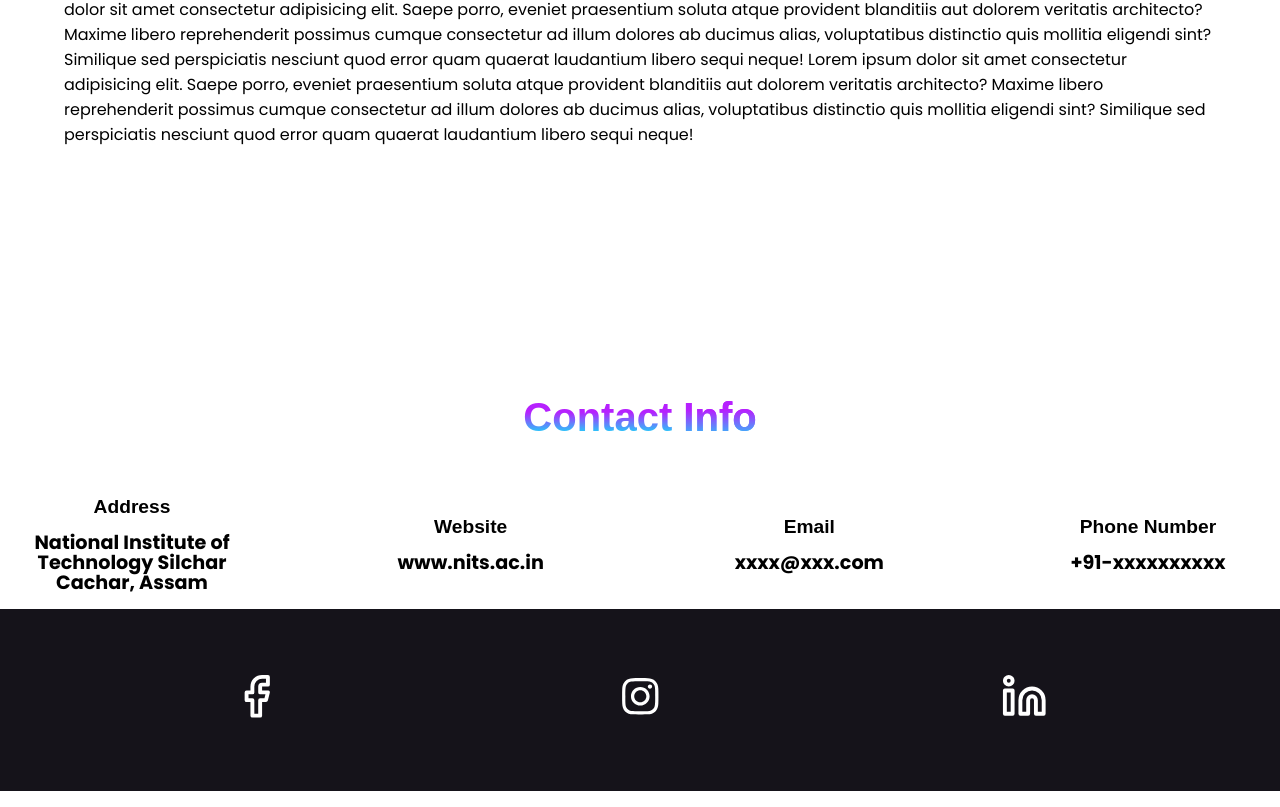
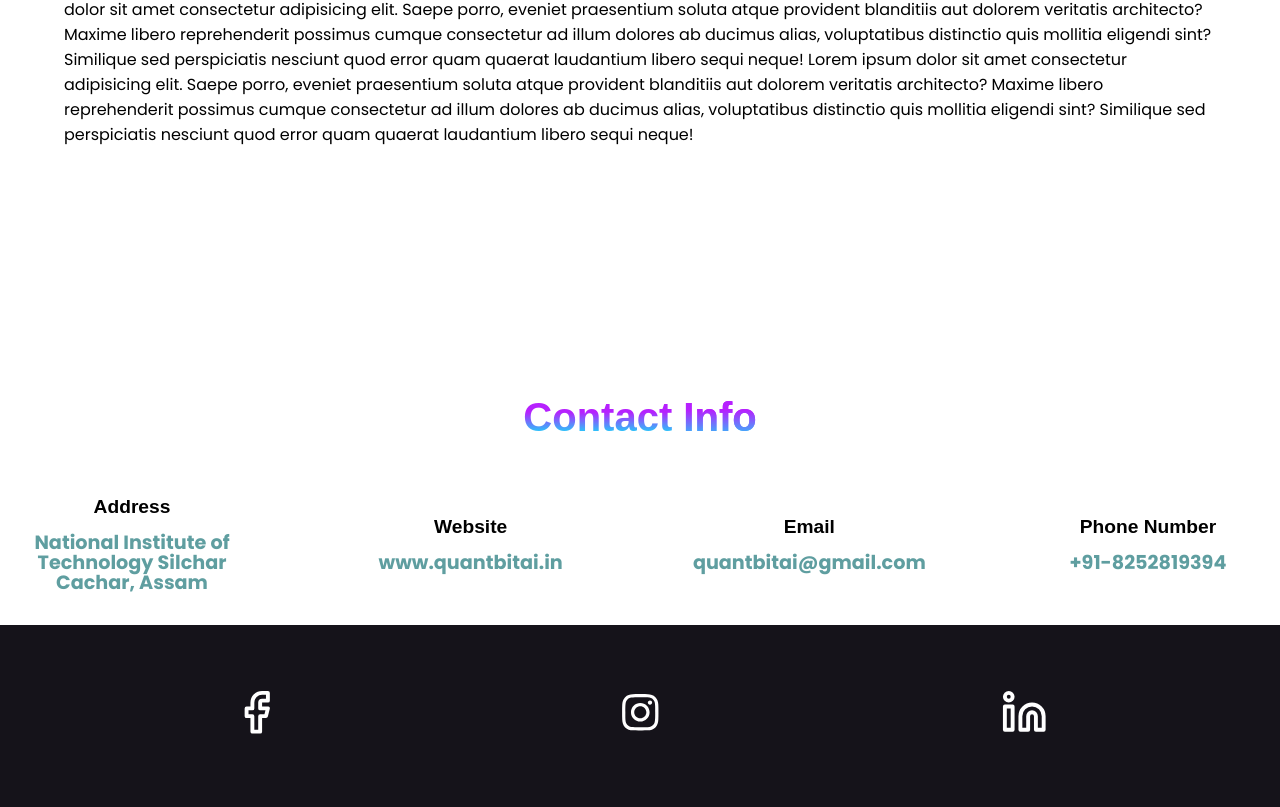
Before and after one commit to 31adityakumar/QuantbitAI, a React (Vite) app: page / in a window 1280 px wide. Shown: the part 593-1400 px from the top of the page. Built offline with nearby package versions, Linux system fonts and the light colour scheme; a web font is replaced by a local one.

Commit message:
UPD: Footer Links

```diff
--- a/src/Components/Footer/Footer.jsx
+++ b/src/Components/Footer/Footer.jsx
@@ -17,16 +17,18 @@ const Footer = () => {
             </span>
           </p>
           <p className={styles.credItems}>
-            Website<span className={styles.credText}>www.nits.ac.in</span>
+            Website
+            <span className={styles.credText}>
+              <a href="https://www.quantbitai.in" target="blank">
+                www.quantbitai.in
+              </a>
+            </span>
           </p>
           <p className={styles.credItems}>
-            Email<span className={styles.credText}>xxxx@xxx.com</span>
+            Email<span className={styles.credText}>quantbitai@gmail.com</span>
           </p>
           <p className={styles.credItemsphone}>
-            Phone Number<span className={styles.credText}>+91-xxxxxxxxxx</span>
-          </p>
-          <p className={styles.credItemsmobile}>
-            Phone No.<span className={styles.credText}>+91-xxxxxxxxxx</span>
+            Phone Number<span className={styles.credText}>+91-8252819394</span>
           </p>
         </div>
       </div>
--- a/src/Components/Footer/Footer.module.scss
+++ b/src/Components/Footer/Footer.module.scss
@@ -38,7 +38,14 @@
   font-weight: bold;
 }
 .credText{
-  margin-top: 1rem;
+  margin: 1rem 0rem;
+  color: cadetblue;
+  a{
+    cursor: pointer;
+    text-decoration: none;
+    color: cadetblue;
+
+  }
 }
 .credItemsmobile {
   display: none;
```
